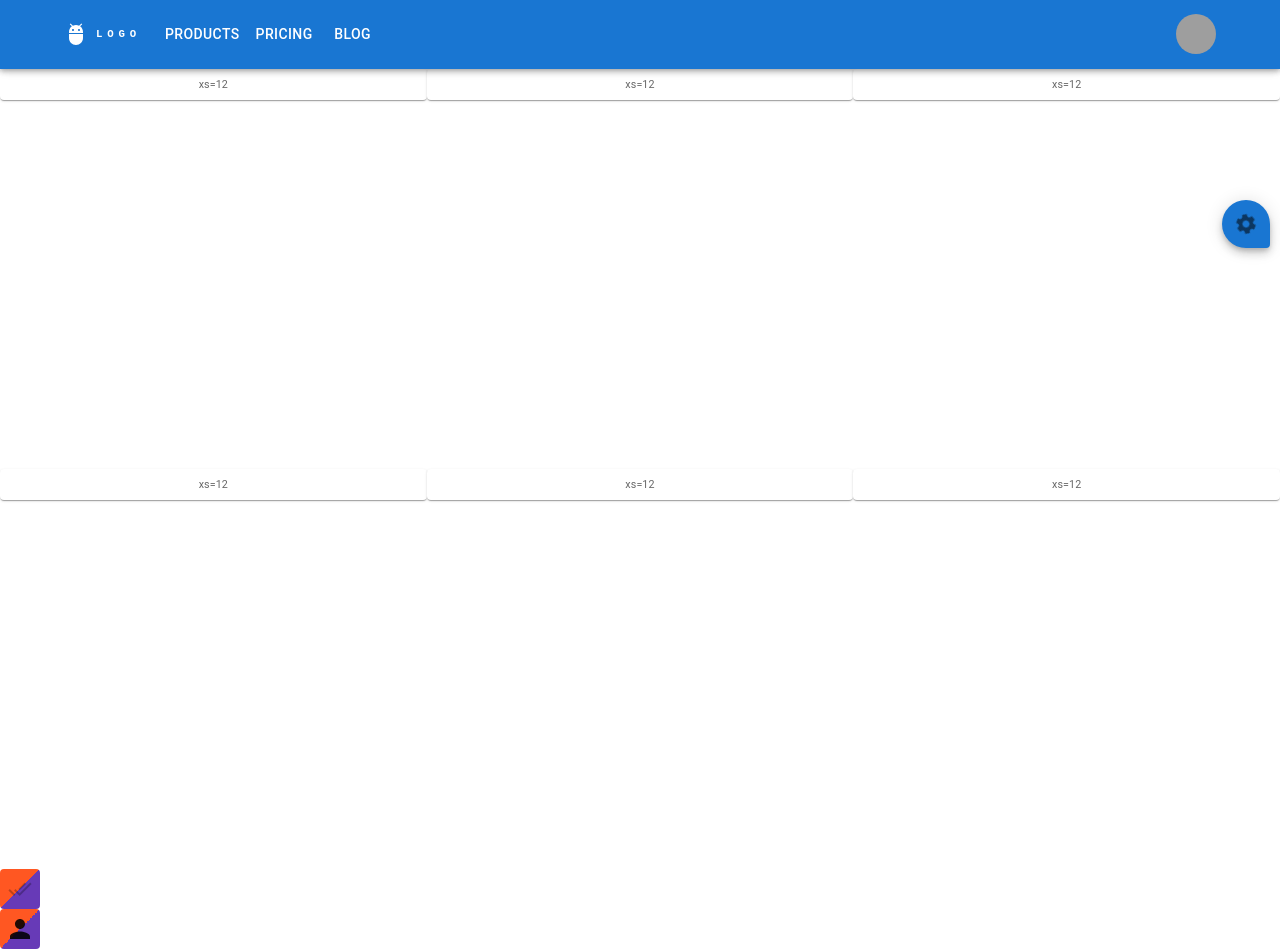
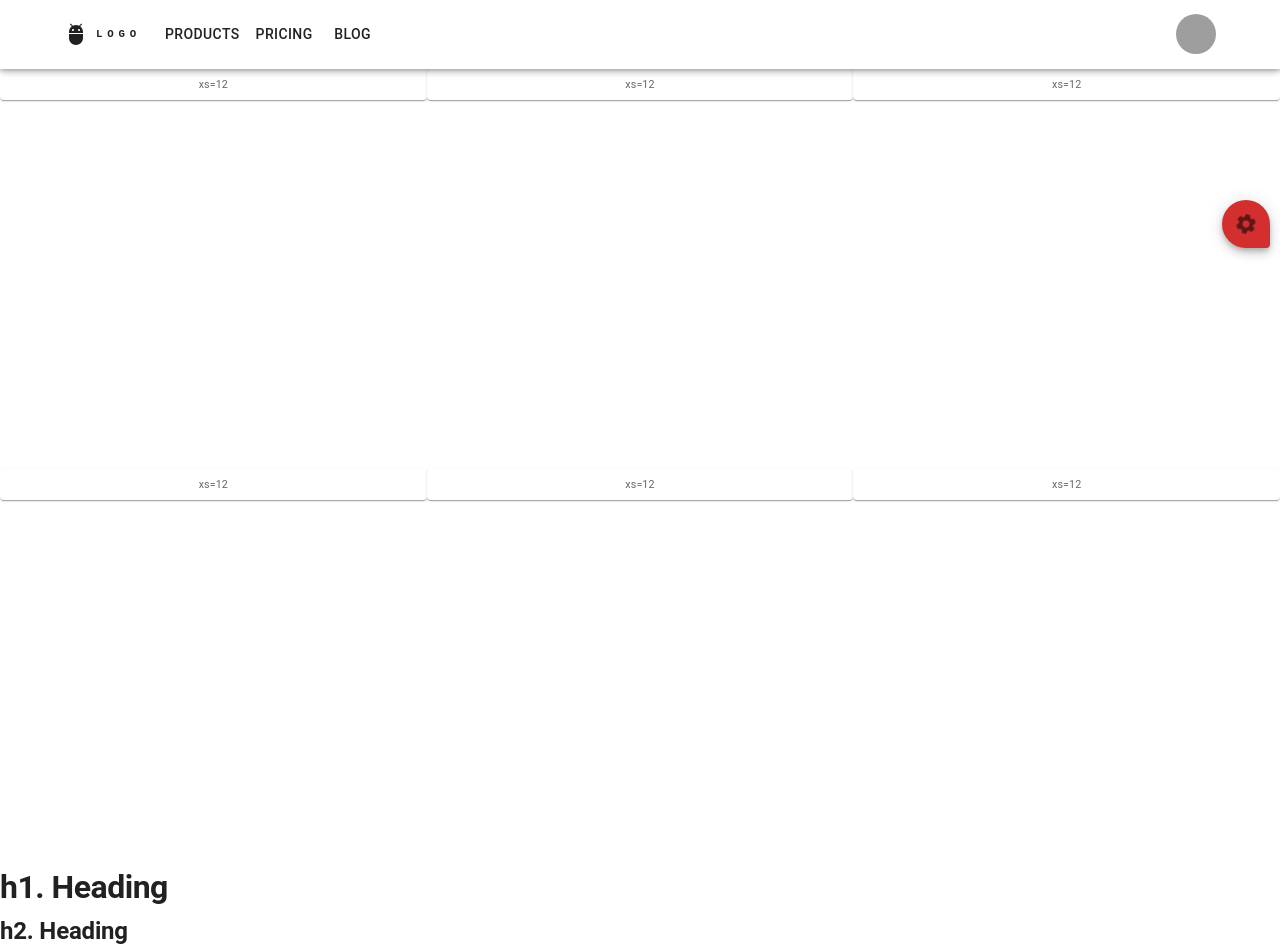
Before and after one commit to choi-changho/yarn-vite-react-app, a React (Vite) app: page / in a window 1280 px wide. Shown: the top 952 px of the page. Built offline with nearby package versions, Linux system fonts and the light colour scheme; grey boxes are pictures that could not be loaded.

Commit message:
Preset color Recoil 사용 전 단계 커밋

```diff
--- a/src/App.tsx
+++ b/src/App.tsx
@@ -1,13 +1,11 @@
 import React from 'react';
 import Header from '@/component/header/Header';
 import Layout from '@/Layout';
-import {Avatar, ThemeProvider} from '@mui/material';
+import {ThemeProvider} from '@mui/material';
 import CustomTheme from '@/theme/CustomTheme';
 import LiveCustomizeDrawer from '@/component/drawer/LiveCustomizeDrawer/LiveCustomizeDrawer';
 import Types from '@/component/types';
 import {CacheProvider} from '@emotion/react';
-import {deepOrange, deepPurple} from '@mui/material/colors';
-import DoneAllIcon from '@mui/icons-material/DoneAll';
 
 export default function App() {
 	// const theme = useTheme();
@@ -19,18 +17,6 @@ export default function App() {
 				<Header />
 				<Layout />
 				<LiveCustomizeDrawer />
-				<Avatar
-					sx={{background: `linear-gradient(135deg, ${deepOrange[500]} 50%, ${deepPurple[500]} 50%)`}}
-					variant='rounded'
-				>
-					<DoneAllIcon color='disabled' />
-				</Avatar>
-				<Avatar
-					sx={{background: `linear-gradient(135deg, ${deepOrange[500]} 50%, ${deepPurple[500]} 50%)`, color: 'inherit'}}
-					variant='rounded'
-				>
-					{''}
-				</Avatar>
 				<Types />
 			</ThemeProvider>
 		</CacheProvider>
--- /dev/null
+++ b/src/component/avatar/PresetAvatar.tsx
@@ -0,0 +1,40 @@
+import DoneAllIcon from '@mui/icons-material/DoneAll';
+import {Avatar} from '@mui/material';
+import React, {MouseEventHandler} from 'react';
+import {ColorType} from '@/types/global/ColorType';
+import {common} from '@mui/material/colors';
+import {isUndefined} from 'lodash';
+
+type PresetAvatarProps = {
+	mainColor: ColorType;
+	subColor?: ColorType;
+	checked?: boolean;
+	clickEnable?: boolean;
+	onClick?: MouseEventHandler<HTMLDivElement>;
+};
+export default function PresetAvatar({
+	mainColor,
+	subColor,
+	checked,
+	onClick,
+	clickEnable = !!onClick,
+}: PresetAvatarProps) {
+	const getBackground = () => {
+		if (!isUndefined(subColor)) {
+			return `linear-gradient(135deg, ${mainColor} 50%, ${subColor} 50%)`;
+		}
+		return `${mainColor}`;
+	};
+	const getCursor = () => {
+		if (clickEnable) {
+			return 'pointer';
+		}
+		return 'none';
+	};
+
+	return (
+		<Avatar onClick={onClick} sx={{background: getBackground, cursor: getCursor}}>
+			{checked ? <DoneAllIcon sx={{color: common.white}} /> : ''}
+		</Avatar>
+	);
+}
--- /dev/null
+++ b/src/component/avatar/PresetColorAvatarList/PresetColorAvatarList.tsx
@@ -0,0 +1,30 @@
+import Grid2 from '@mui/material/Unstable_Grid2';
+import PresetAvatar from '@/component/avatar/PresetAvatar';
+import {PresetData} from '@/data/PresetData';
+import {uniqueId} from 'lodash';
+import React, {useState} from 'react';
+import {presetType} from '@/types/global/PresetType';
+
+export default function PresetColorAvatarList() {
+	const [presets, setPresets] = useState(PresetData.presets);
+
+	const onClickPreset = (preset: presetType, index: number) => {
+		const result = presets.map((values, pIdx) => ({...values, checked: pIdx === index}));
+		setPresets(result);
+	};
+
+	return (
+		<Grid2 spacing={2} xs={12} container>
+			{presets.map((preset, index) => (
+				<Grid2 key={uniqueId()}>
+					<PresetAvatar
+						mainColor={preset.mainColor}
+						subColor={preset.subColor}
+						checked={preset.checked}
+						onClick={() => onClickPreset(preset, index)}
+					/>
+				</Grid2>
+			))}
+		</Grid2>
+	);
+}
--- a/src/component/header/Header.tsx
+++ b/src/component/header/Header.tsx
@@ -1,4 +1,16 @@
-import {AppBar, Avatar, Box, Button, Container, IconButton, Menu, MenuItem, Toolbar, Tooltip, Typography} from '@mui/material';
+import {
+	AppBar,
+	Avatar,
+	Box,
+	Button,
+	Container,
+	IconButton,
+	Menu,
+	MenuItem,
+	Toolbar,
+	Tooltip,
+	Typography,
+} from '@mui/material';
 import MenuIcon from '@mui/icons-material/Menu';
 import {Adb} from '@mui/icons-material';
 import {MouseEvent, useState} from 'react';
@@ -26,7 +38,7 @@ function Header() {
 	};
 
 	return (
-		<AppBar position='sticky'>
+		<AppBar position='sticky' color='inherit'>
 			<Container maxWidth='lg'>
 				<Toolbar disableGutters>
 					<Adb sx={{display: {xs: 'none', md: 'flex'}, mr: 1}} />
@@ -49,7 +61,14 @@ function Header() {
 					</Typography>
 
 					<Box sx={{flexGrow: 1, display: {xs: 'flex', md: 'none'}}}>
-						<IconButton size='large' aria-label='account of current user' aria-controls='menu-appbar' aria-haspopup='true' onClick={handleOpenNavMenu} color='inherit'>
+						<IconButton
+							size='large'
+							aria-label='account of current user'
+							aria-controls='menu-appbar'
+							aria-haspopup='true'
+							onClick={handleOpenNavMenu}
+							color='inherit'
+						>
 							<MenuIcon />
 						</IconButton>
 						<Menu
@@ -72,7 +91,9 @@ function Header() {
 						>
 							{pages.map((page) => (
 								<MenuItem key={page} onClick={handleCloseNavMenu}>
-									<Typography textAlign='center'>{page}</Typography>
+									<Typography textAlign='center' sx={{color: 'inherit'}}>
+										{page}
+									</Typography>
 								</MenuItem>
 							))}
 						</Menu>
@@ -98,7 +119,7 @@ function Header() {
 					</Typography>
 					<Box sx={{flexGrow: 1, display: {xs: 'none', md: 'flex'}}}>
 						{pages.map((page) => (
-							<Button key={page} onClick={handleCloseNavMenu} sx={{my: 2, color: 'white', display: 'block'}}>
+							<Button key={page} onClick={handleCloseNavMenu} sx={{my: 2, color: 'inherit', display: 'block'}}>
 								{page}
 							</Button>
 						))}
--- a/src/component/slider/BorderSlider/BorderSlider.tsx
+++ b/src/component/slider/BorderSlider/BorderSlider.tsx
@@ -13,7 +13,7 @@ export default function BorderSlider() {
 
 	return (
 		<Grid2 spacing={2} xs={12}>
-			<Stack spacing={2} direction='row' sx={{mb: 1}} alignItems='center' width='100%'>
+			<Stack spacing={2} direction='row' alignItems='center' width='100%'>
 				<Typography variant='h5'>4px</Typography>
 				<Slider
 					aria-label='Border Radius'
--- /dev/null
+++ b/src/data/PresetData.ts
@@ -0,0 +1,71 @@
+import {
+	amber,
+	blue,
+	cyan,
+	deepOrange,
+	deepPurple,
+	green,
+	indigo,
+	lightBlue,
+	lightGreen,
+	lime,
+	orange,
+	pink,
+	purple,
+	red,
+	teal,
+	yellow,
+} from '@mui/material/colors';
+
+export const PresetData = {
+	presets: [
+		{
+			mainColor: red[700],
+			subColor: pink[200],
+			default: true,
+			checked: true,
+		},
+		{
+			mainColor: purple[700],
+			subColor: deepPurple[200],
+			default: false,
+			checked: false,
+		},
+		{
+			mainColor: indigo[700],
+			subColor: blue[200],
+			default: false,
+			checked: false,
+		},
+		{
+			mainColor: lightBlue[700],
+			subColor: cyan[200],
+			default: false,
+			checked: false,
+		},
+		{
+			mainColor: teal[700],
+			subColor: green[200],
+			default: false,
+			checked: false,
+		},
+		{
+			mainColor: lightGreen[700],
+			subColor: lime[200],
+			default: false,
+			checked: false,
+		},
+		{
+			mainColor: yellow[700],
+			subColor: amber[200],
+			default: false,
+			checked: false,
+		},
+		{
+			mainColor: orange[700],
+			subColor: deepOrange[200],
+			default: false,
+			checked: false,
+		},
+	],
+};
--- a/src/theme/options/ColorModeOption.tsx
+++ b/src/theme/options/ColorModeOption.tsx
@@ -1,6 +1,7 @@
 import {useRecoilValue} from 'recoil';
 import {AppThemeMode} from '@/atom/global/AppThemeMode';
 import {useMemo} from 'react';
+import {pink, red} from '@mui/material/colors';
 
 export default function ColorModeOption() {
 	const mode = useRecoilValue(AppThemeMode);
@@ -9,28 +10,23 @@ export default function ColorModeOption() {
 		() => ({
 			palette: {
 				mode,
-				// ...(mode === 'light'
-				// 	? {
-				// 			primary: amber,
-				// 			divider: amber[200],
-				// 			text: {
-				// 				primary: grey[900],
-				// 				secondary: grey[800],
-				// 			},
-				// 	  }
-				// 	: {
-				// 			// palette values for dark mode
-				// 			primary: deepOrange,
-				// 			divider: deepOrange[700],
-				// 			background: {
-				// 				default: deepOrange[900],
-				// 				paper: deepOrange[900],
-				// 			},
-				// 			text: {
-				// 				primary: '#fff',
-				// 				secondary: grey[500],
-				// 			},
-				// 	  }),
+				...(mode === 'light'
+					? {
+							primary: {
+								main: red[700],
+							},
+							secondary: {
+								main: pink[200],
+							},
+					  }
+					: {
+							primary: {
+								main: red[700],
+							},
+							secondary: {
+								main: pink[200],
+							},
+					  }),
 			},
 		}),
 		[mode]
--- /dev/null
+++ b/src/types/global/ColorType.ts
@@ -0,0 +1,5 @@
+type RGB = `rgb(${number}, ${number}, ${number})`;
+type RGBA = `rgba(${number}, ${number}, ${number}, ${number})`;
+type HEX = `#${string}`;
+
+export type ColorType = RGB | RGBA | HEX;
--- /dev/null
+++ b/src/types/global/PresetType.ts
@@ -0,0 +1,8 @@
+import {ColorType} from '@/types/global/ColorType';
+
+export type presetType = {
+	mainColor: ColorType;
+	subColor?: ColorType;
+	default: boolean;
+	checked: boolean;
+};
```
Also changed, not shown: src/component/drawer/LiveCustomizeDrawer/LiveCustomizeDrawer.tsx (+16 -2 lines).
